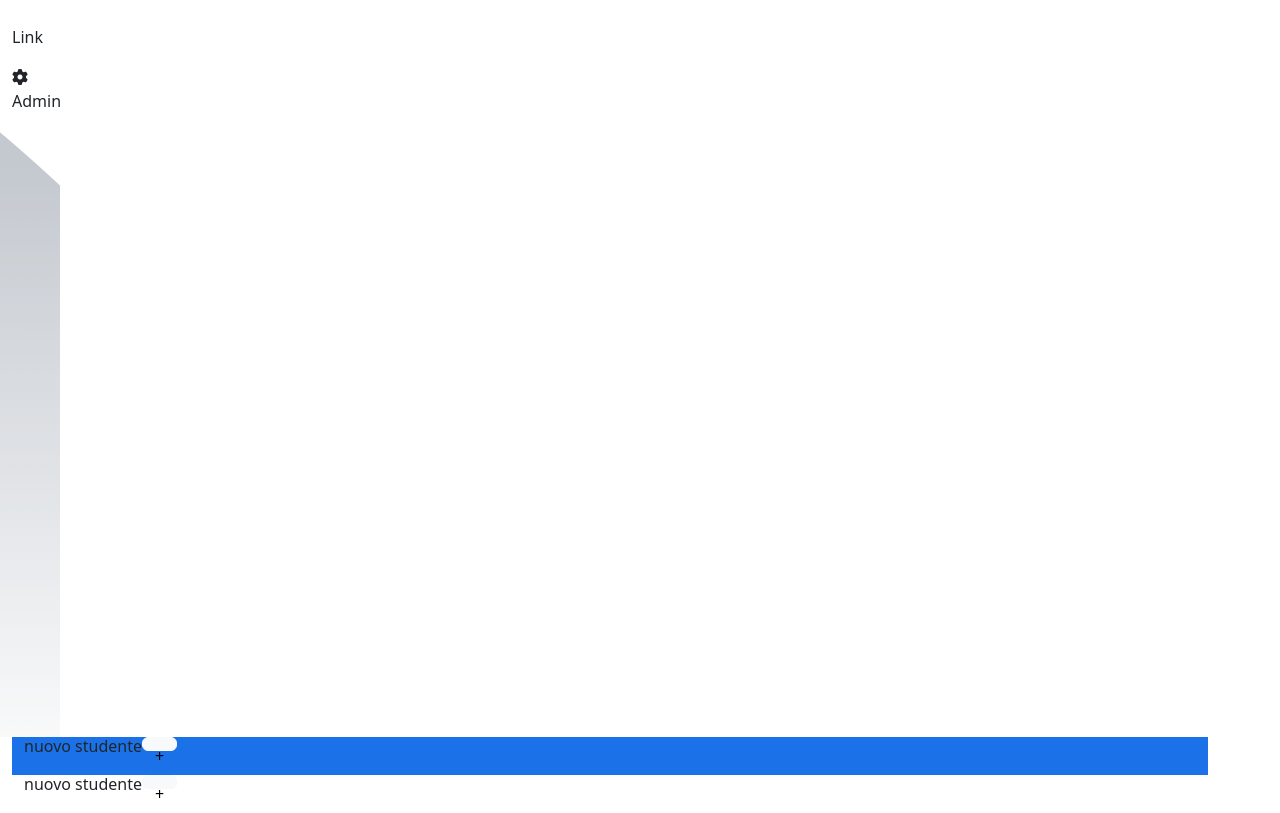
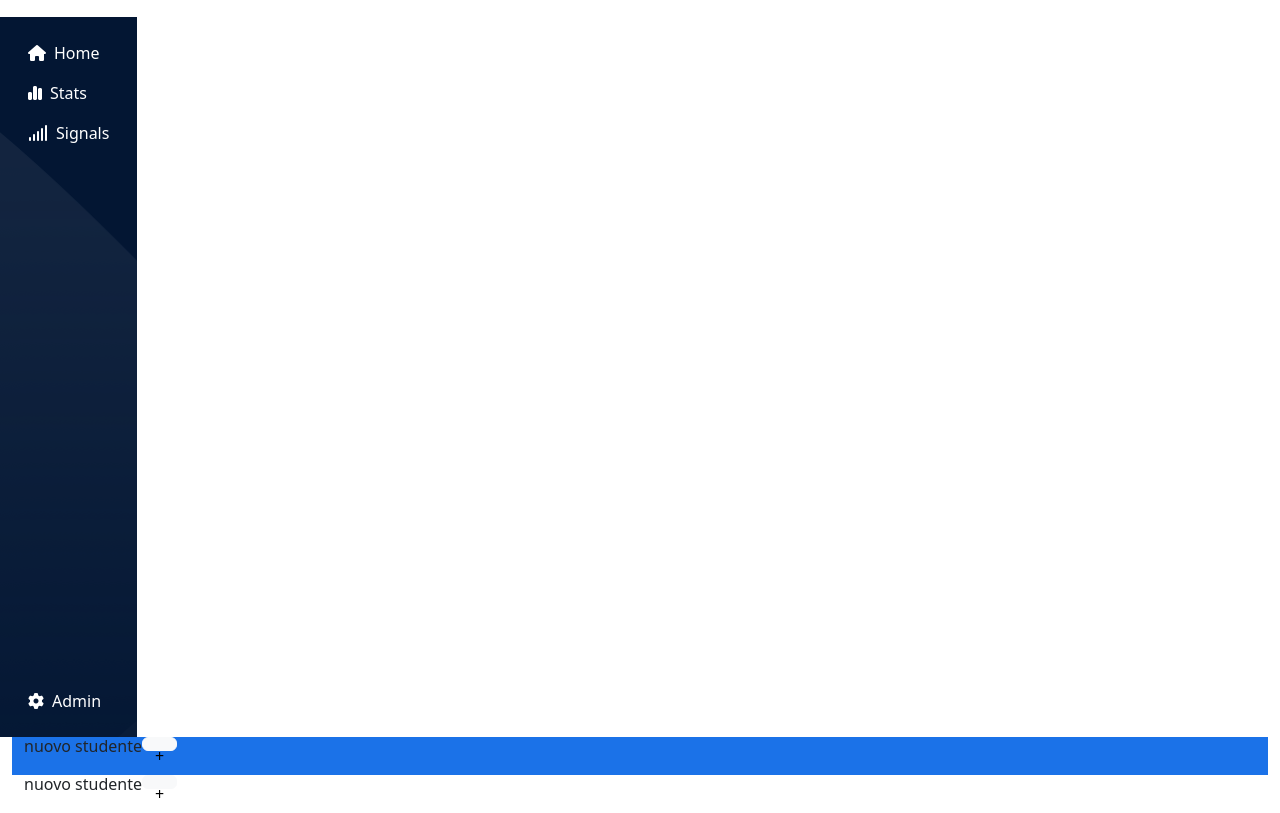
Before and after one commit to jacopo-derrico/html-css-bootstrap-dashboard, a plain HTML site: page index.html in a window 1280 px wide. Shown: the part 63-876 px from the top of the page. Drawn offline with nearby package versions, Linux system fonts and the light colour scheme.

Commit message:
aside restyled

```diff
--- a/assets/css/style.css
+++ b/assets/css/style.css
@@ -1,17 +1,26 @@
 :root {
     --navbarHeight: 80px;
-    --sidebarWidthMobile: 60px;
     --mainTopbarColor: #1B72E8;
+    --textColorLight: #fff;
+    --textColorDark: #000;
 }
 
 #navbar {
     height: var(--navbarHeight);
 }
 
+main {
+    height: calc(100vh - var(--navbarHeight));
+}
+
 #aside {
-    height: calc(100vh - var(--navbarHeight));
-    width: var(--sidebarWidthMobile);
-    background: url(/assets/img/sidebar-bg.png);
+    width: fit-content;
+    background-image: url(/assets/img/sidebar-bg.png);
+}
+
+#aside a {
+    color: var(--textColorLight);
+    fill: var(--textColorLight);
 }
 
 #main-topbar {
--- a/index.html
+++ b/index.html
@@ -77,32 +77,41 @@
 
         <!-- SECTION MAIN -->
 
-        <div class="container-fluid d-flex p-0">
-            <div class="row w-100 m-0 p-0">
+        <main class="container-fluid d-flex p-0 m">
+            <div class="row w-100 m-0 p-0 d-flex">
                 <!-- SECTION ASIDE -->
 
-                <aside id="aside">
-                    <div class="h-100">
-                        <div>
-                            <ul class="navbar-nav">
+                <div id="aside" data-bs-theme="dark"
+                    class="d-flex flex-column flex-shrink-0 bg-primary-subtle h-100 py-3">
+                    <ul class="nav nav-pills nav-flush flex-column mb-auto text-center">
                         <li class="nav-item">
-                                    <a class="nav-link" href="#">Link</a>
+                            <a href="#" class="nav-link py-2 d-flex align-items-center gap-2">
+                                <i class="fa-solid fa-house"></i>
+                                <span class="d-none d-lg-block">Home</span>
+                            </a>
+                        </li>
+                        <li>
+                            <a href="#" class="nav-link py-2 d-flex align-items-center gap-2">
+                                <i class="fa-solid fa-chart-simple"></i>
+                                <span class="d-none d-lg-block">Stats</span>
+                            </a>
+                        </li>
+                        <li>
+                            <a href="#" class="nav-link py-2 d-flex align-items-center gap-2">
+                                <i class="fa-solid fa-signal"></i>
+                                <span class="d-none d-lg-block">Signals</span>
+                            </a>
                         </li>
                     </ul>
-                        </div>
-                        <div class="mt-auto">
-                            <ul class="navbar-nav">
-                                <li class="nav-item">
-                                    <a class="nav-link" href="#">
+                    <ul class="nav nav-pills nav-flush flex-column text-center">
+                        <li>
+                            <a class="nav-link d-flex align-items-center gap-2" href="#">
                                 <i class="fa-solid fa-gear"></i>
-                                        <span>Admin</span>
+                                <span class="d-none d-lg-block">Admin</span>
                             </a>
                         </li>
                     </ul>
                 </div>
-                    </div>
-                </aside>
-
                 <!-- !SECTION ASIDE END -->
 
                 <!-- SECTION RIGHT SIDE -->
@@ -148,7 +157,7 @@
 
             </div>
 
-        </div>
+        </main>
 
         <!-- !SECTION MAIN END -->
 
```
Lines whose indentation alone changed are shown as unchanged.
